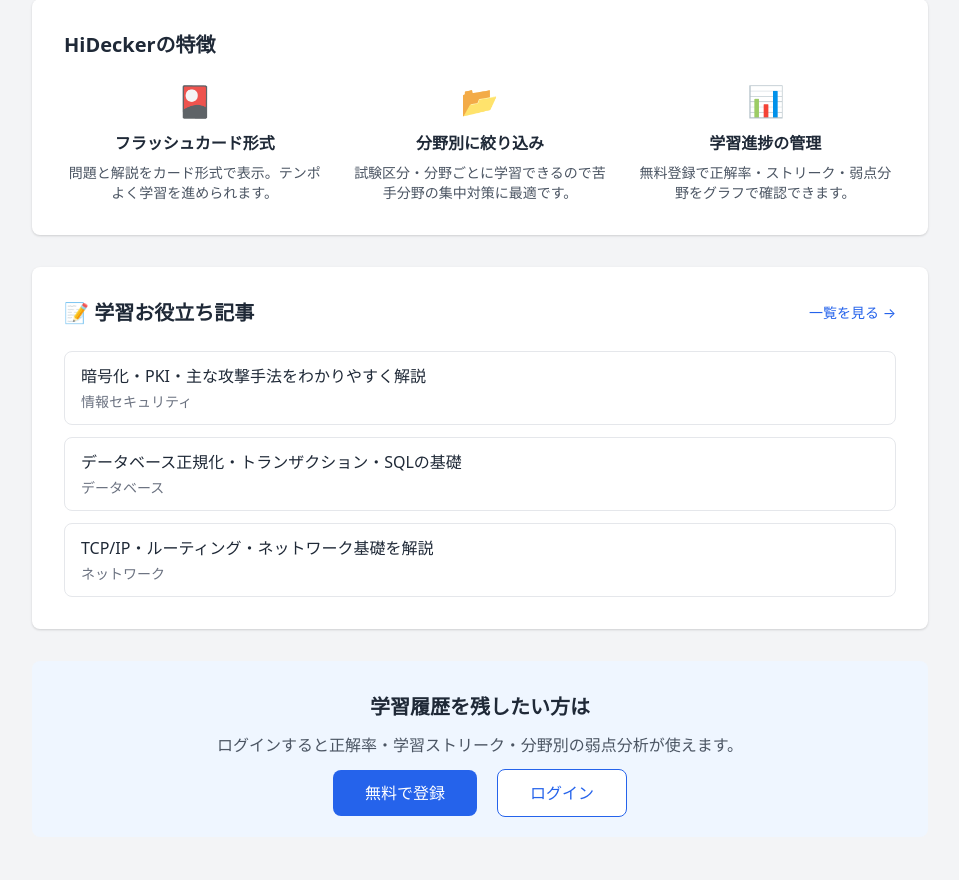
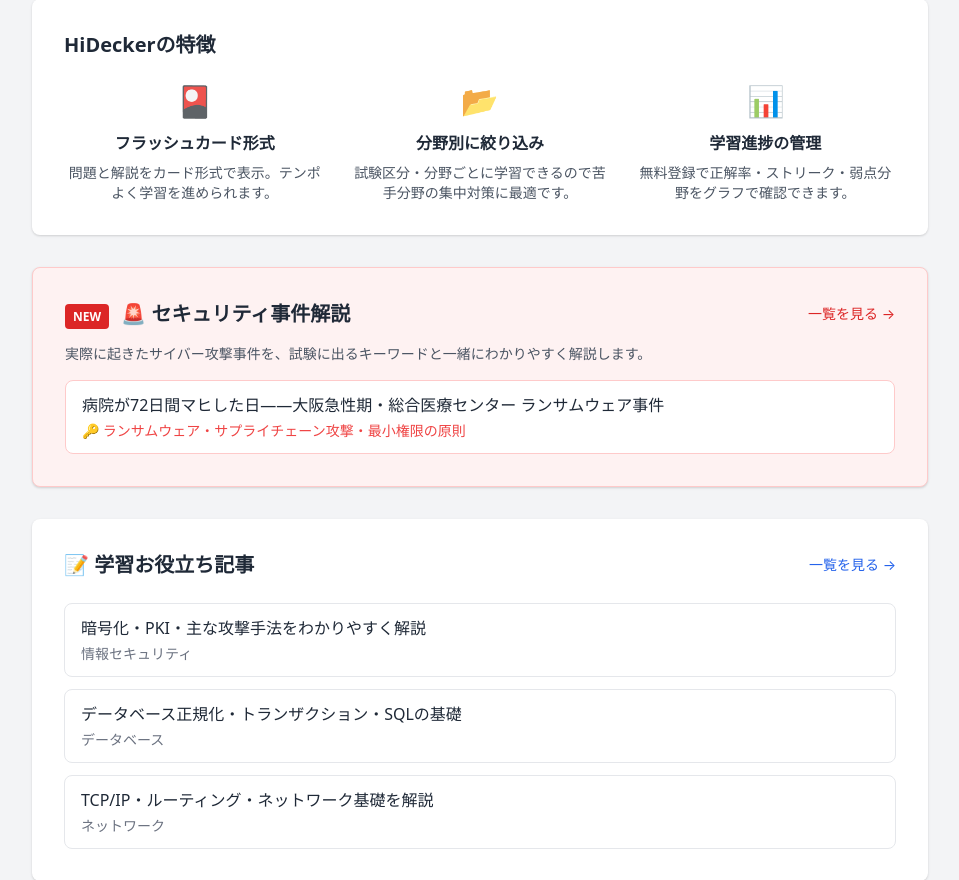
Before and after one commit to kenichikawaguchi/flashcardapp, a Flask app: page / in a window 1280 px wide. Shown: the part 933-1813 px from the top of the page, without its empty margins (160-1119 px from the left). Run offline with Flask 3, Linux system fonts and the light colour scheme; data that the repository does not hold is empty.

Commit message:
Add article -series

```diff
--- a/app/routes.py
+++ b/app/routes.py
@@ -484,9 +484,14 @@ def sitemap():
 @main.route('/articles/')
 def article_list():
     articles_dir = os.path.join(main.root_path, 'content', 'articles')
+    series = request.args.get('series')
     articles = []
     for filename in sorted(os.listdir(articles_dir)):
+
         if filename.endswith('.md'):
+            slug = filename[:-3]
+            if series and not slug.startswith(series + '_'):  # ← 追加
+                continue
             path = os.path.join(articles_dir, filename)
             with open(path, encoding='utf-8') as f:
                 lines = f.readlines()
@@ -497,7 +502,6 @@ def article_list():
                 if line and not line.startswith('#'):
                     description = line[:100] + '…'
                     break
-            slug = filename[:-3]
             articles.append({'slug': slug, 'title': title, 'description': description})
     return render_template('article_list.html', articles=articles, total=len(articles))
 
--- a/app/templates/index.html
+++ b/app/templates/index.html
@@ -72,6 +72,21 @@
         </div>
     </div>
 
+    <div class="bg-red-50 border border-red-200 rounded-lg shadow p-8 mb-8">
+        <div class="flex justify-between items-center mb-4">
+            <div>
+                <span class="text-xs font-bold bg-red-600 text-white px-2 py-1 rounded mr-2">NEW</span>
+                <h2 class="inline text-xl font-bold text-gray-800">🚨 セキュリティ事件解説</h2>
+            </div>
+            <a href="/articles/?series=incident" class="text-red-600 hover:underline text-sm">一覧を見る →</a>
+        </div>
+        <p class="text-gray-600 text-sm mb-4">実際に起きたサイバー攻撃事件を、試験に出るキーワードと一緒にわかりやすく解説します。</p>
+        <a href="/articles/incident_ransomware_osaka"
+           class="block border border-red-200 rounded-lg px-4 py-3 bg-white hover:border-red-400 hover:bg-red-50 transition">
+            <p class="text-gray-800 font-medium">病院が72日間マヒした日——大阪急性期・総合医療センター ランサムウェア事件</p>
+            <p class="text-red-500 text-sm mt-1">🔑 ランサムウェア・サプライチェーン攻撃・最小権限の原則</p>
+        </a>
+    </div>
         <!-- 記事一覧 -->
         <div class="bg-white rounded-lg shadow p-8 mb-8">
             <div class="flex justify-between items-center mb-6">
```
Lines whose indentation alone changed are shown as unchanged.
